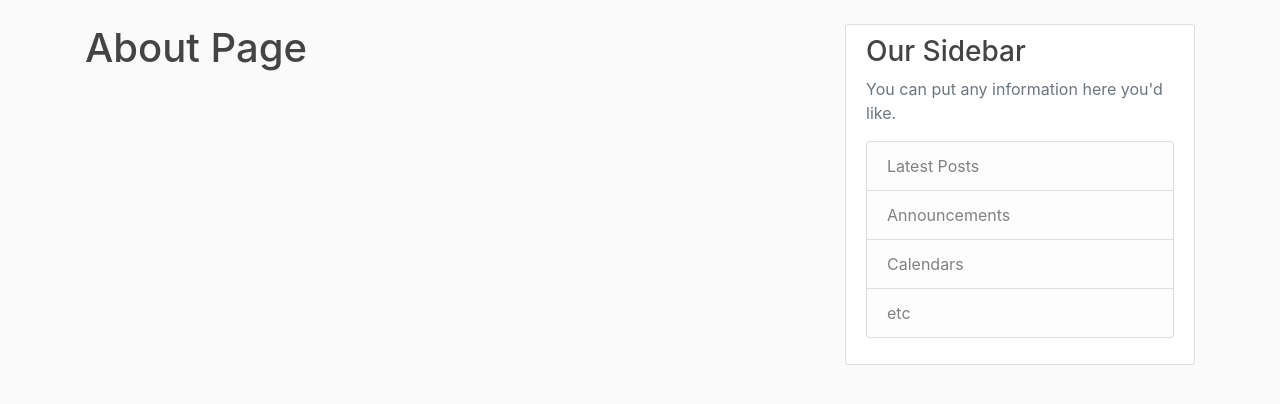
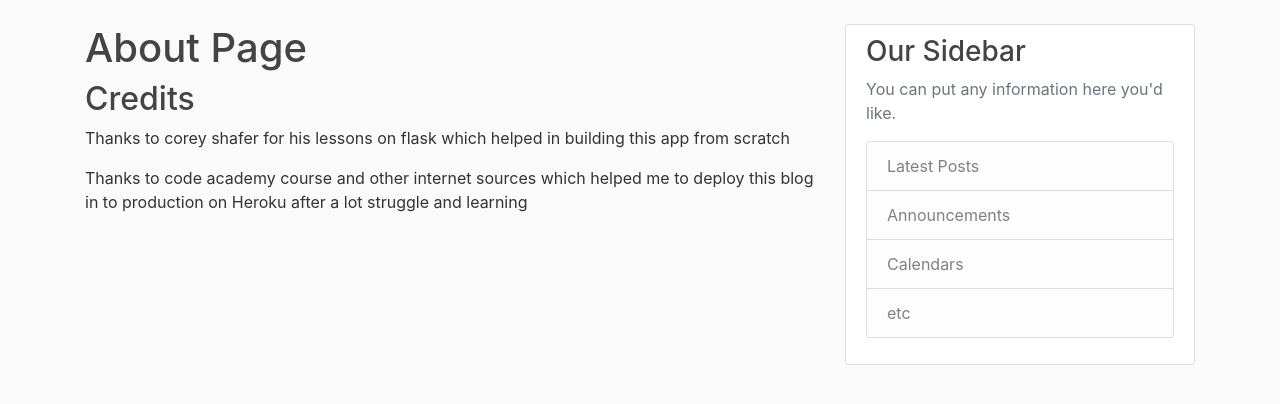
Before and after one commit to vrsathyaprakash/trailblog, a Flask app: page /about in a window 1280 px wide. Shown: the part 56-460 px from the top of the page. Run offline with Flask 2, Linux system fonts and the light colour scheme; some libraries are stand-ins or nearby versions.

Commit message:
modified_version

```diff
--- a/learncrypto/main/routes.py
+++ b/learncrypto/main/routes.py
@@ -1,11 +1,14 @@
 from flask import render_template, request, Blueprint
 from learncrypto.models import Post
+from flask_login import login_required
+
 
 main = Blueprint('main', __name__)
 
 
 @main.route("/")
 @main.route("/home")
+@login_required
 def home():
     page = request.args.get('page', 1, type=int)
     posts = Post.query.order_by(Post.date_posted.desc()).paginate(page=page, per_page=5)
--- a/learncrypto/templates/about.html
+++ b/learncrypto/templates/about.html
@@ -1,4 +1,7 @@
 {% extends "layout.html" %}
 {% block content %}
     <h1>About Page</h1>
+    <h2>Credits</h2>
+    <p>Thanks to corey shafer for his lessons on flask which helped in building this app from scratch</p>
+    <p>Thanks to code academy course and other internet sources which helped me to deploy this blog in to production on Heroku after a lot struggle and learning</p>
 {% endblock content %}
```
